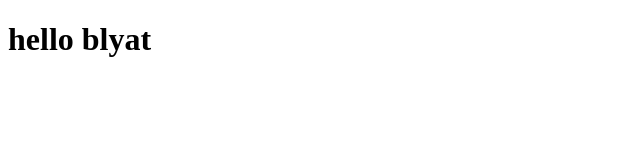
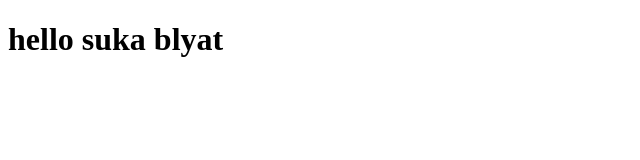
Before and after one commit to puresh-ka/coursera-web, a plain HTML site: page site/index.html in a window 1280 px wide. Shown: the whole page, without its empty margins (0-640 px from the left). Drawn offline with Linux system fonts and the light colour scheme.

Commit message:
small addition

```diff
--- a/site/index.html
+++ b/site/index.html
@@ -4,6 +4,6 @@
 	<title>hello blyat</title>
 </head>
 <body>
-<h1>hello blyat</h1>
+<h1>hello suka blyat</h1>
 </body>
 </html>
```
